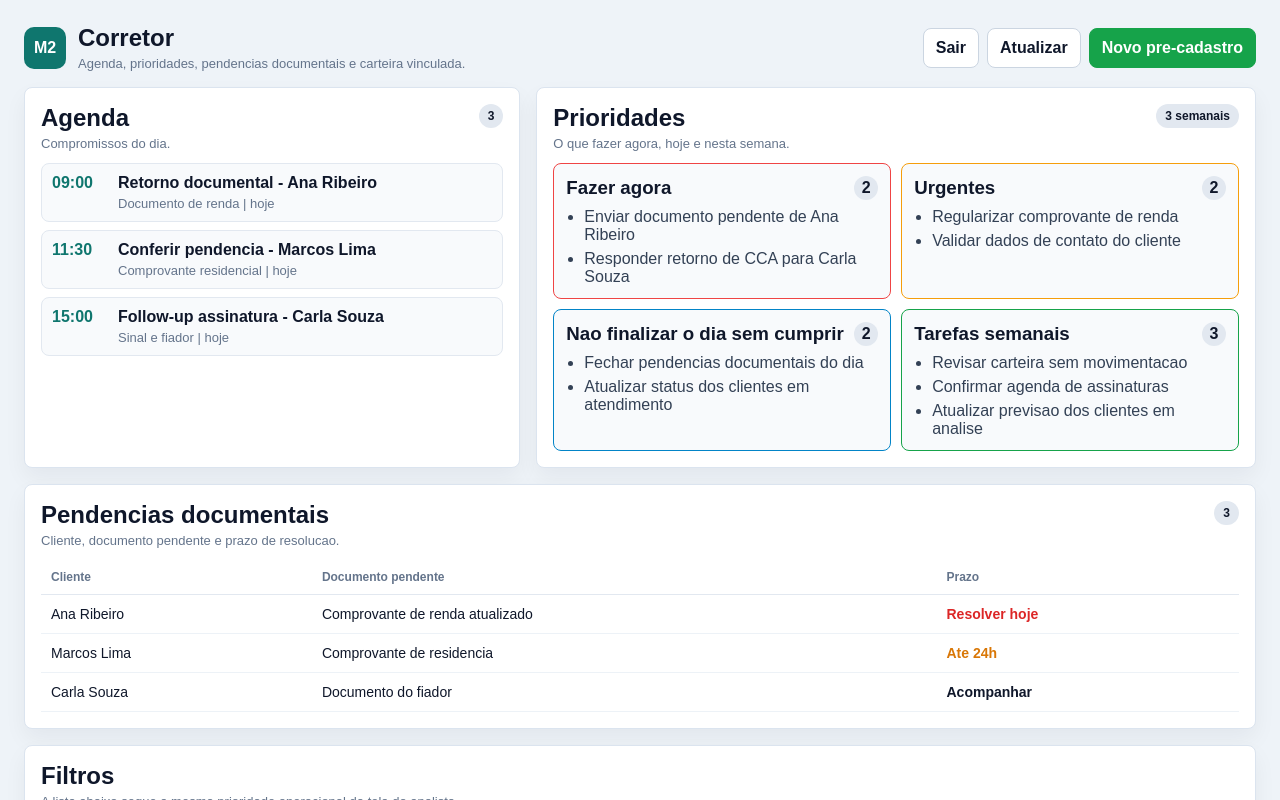
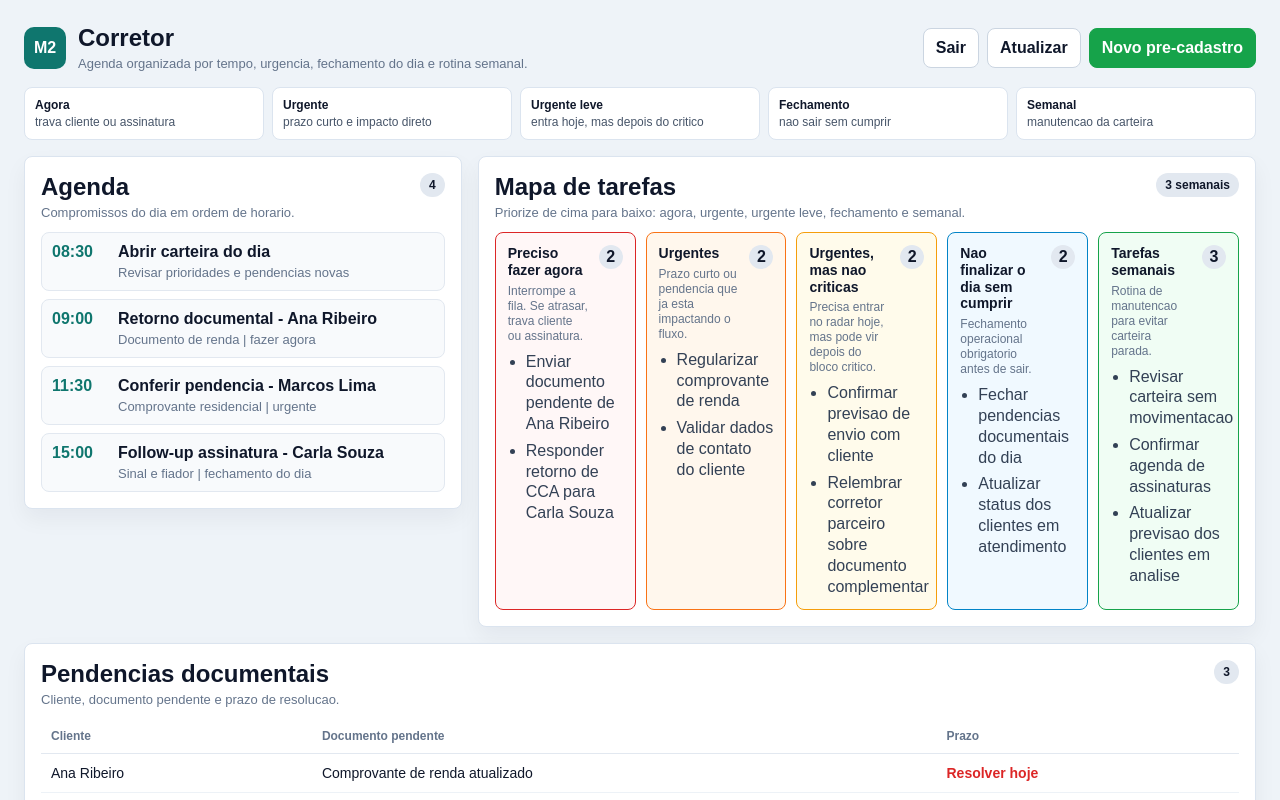
Before and after one commit to catsandygo-design/MAQ2-CREDITO, a Next.js app: page /corretor in a window 1280 px wide. Built offline with nearby package versions, Linux system fonts and the light colour scheme.

Commit message:
feat: refine broker time management agenda

```diff
--- a/src/app/corretor/page.tsx
+++ b/src/app/corretor/page.tsx
@@ -1,15 +1,47 @@
 const agenda = [
-  { time: '09:00', title: 'Retorno documental - Ana Ribeiro', meta: 'Documento de renda | hoje' },
-  { time: '11:30', title: 'Conferir pendencia - Marcos Lima', meta: 'Comprovante residencial | hoje' },
-  { time: '15:00', title: 'Follow-up assinatura - Carla Souza', meta: 'Sinal e fiador | hoje' },
+  { time: '08:30', title: 'Abrir carteira do dia', meta: 'Revisar prioridades e pendencias novas' },
+  { time: '09:00', title: 'Retorno documental - Ana Ribeiro', meta: 'Documento de renda | fazer agora' },
+  { time: '11:30', title: 'Conferir pendencia - Marcos Lima', meta: 'Comprovante residencial | urgente' },
+  { time: '15:00', title: 'Follow-up assinatura - Carla Souza', meta: 'Sinal e fiador | fechamento do dia' },
 ];
 
-const tasks = {
-  now: ['Enviar documento pendente de Ana Ribeiro', 'Responder retorno de CCA para Carla Souza'],
-  urgent: ['Regularizar comprovante de renda', 'Validar dados de contato do cliente'],
-  today: ['Fechar pendencias documentais do dia', 'Atualizar status dos clientes em atendimento'],
-  week: ['Revisar carteira sem movimentacao', 'Confirmar agenda de assinaturas', 'Atualizar previsao dos clientes em analise'],
-};
+const taskGroups = [
+  {
+    key: 'now',
+    title: 'Preciso fazer agora',
+    rule: 'Interrompe a fila. Se atrasar, trava cliente ou assinatura.',
+    tone: 'now',
+    items: ['Enviar documento pendente de Ana Ribeiro', 'Responder retorno de CCA para Carla Souza'],
+  },
+  {
+    key: 'critical',
+    title: 'Urgentes',
+    rule: 'Prazo curto ou pendencia que ja esta impactando o fluxo.',
+    tone: 'critical',
+    items: ['Regularizar comprovante de renda', 'Validar dados de contato do cliente'],
+  },
+  {
+    key: 'softUrgent',
+    title: 'Urgentes, mas nao criticas',
+    rule: 'Precisa entrar no radar hoje, mas pode vir depois do bloco critico.',
+    tone: 'soft-urgent',
+    items: ['Confirmar previsao de envio com cliente', 'Relembrar corretor parceiro sobre documento complementar'],
+  },
+  {
+    key: 'dayClose',
+    title: 'Nao finalizar o dia sem cumprir',
+    rule: 'Fechamento operacional obrigatorio antes de sair.',
+    tone: 'day-close',
+    items: ['Fechar pendencias documentais do dia', 'Atualizar status dos clientes em atendimento'],
+  },
+  {
+    key: 'week',
+    title: 'Tarefas semanais',
+    rule: 'Rotina de manutencao para evitar carteira parada.',
+    tone: 'week',
+    items: ['Revisar carteira sem movimentacao', 'Confirmar agenda de assinaturas', 'Atualizar previsao dos clientes em analise'],
+  },
+];
 
 const pendencias = [
   { cliente: 'Ana Ribeiro', documento: 'Comprovante de renda atualizado', prazo: 'Resolver hoje', tone: 'danger' },
@@ -24,11 +56,14 @@ const clientes = [
   { cliente: 'Beatriz Nunes', etapa: 'Assinatura', caixa: 'Conforme', agehab: 'Validado', prazo: 'OK', acao: 'Acompanhar assinatura' },
 ];
 
-function TaskBox({ title, items, tone }: { title: string; items: string[]; tone: string }) {
+function TaskBox({ title, rule, items, tone }: { title: string; rule: string; items: string[]; tone: string }) {
   return (
     <article className={`task-box ${tone}`}>
       <div className="task-head">
-        <h3>{title}</h3>
+        <div>
+          <h3>{title}</h3>
+          <p>{rule}</p>
+        </div>
         <span>{items.length}</span>
       </div>
       <ul>
@@ -41,6 +76,8 @@ function TaskBox({ title, items, tone }: { title: string; items: string[]; tone:
 }
 
 export default function CorretorPage() {
+  const totalWeeklyTasks = taskGroups.find((group) => group.key === 'week')?.items.length ?? 0;
+
   return (
     <main className="broker-page">
       <style>{`
@@ -61,23 +98,30 @@ export default function CorretorPage() {
         .top-actions { display: flex; gap: 8px; flex-wrap: wrap; }
         .btn { border: 1px solid #cbd5e1; background: white; border-radius: 8px; padding: 10px 12px; font-weight: 700; color: #0f172a; text-decoration: none; }
         .btn.primary { background: #16a34a; border-color: #16a34a; color: white; }
-        .grid-top { display: grid; grid-template-columns: 1fr 1.45fr; gap: 16px; }
+        .grid-top { display: grid; grid-template-columns: .9fr 1.6fr; gap: 16px; align-items: start; }
         .panel { background: white; border: 1px solid #dbe4ef; border-radius: 8px; padding: 16px; box-shadow: 0 10px 22px rgba(15,23,42,.05); }
         .panel-head { display: flex; justify-content: space-between; gap: 12px; align-items: flex-start; margin-bottom: 12px; }
-        .count { background: #e2e8f0; border-radius: 999px; padding: 5px 9px; font-size: 12px; font-weight: 800; }
+        .count { background: #e2e8f0; border-radius: 999px; padding: 5px 9px; font-size: 12px; font-weight: 800; white-space: nowrap; }
         .agenda-list { display: grid; gap: 8px; }
         .agenda-item { display: grid; grid-template-columns: 56px 1fr; gap: 10px; padding: 10px; border: 1px solid #e2e8f0; border-radius: 8px; background: #f8fafc; }
         .agenda-time { font-weight: 900; color: #0f766e; }
         .agenda-title { font-weight: 800; }
-        .task-grid { display: grid; grid-template-columns: repeat(2, minmax(0, 1fr)); gap: 10px; }
-        .task-box { border: 1px solid #e2e8f0; border-radius: 8px; padding: 12px; background: #f8fafc; }
-        .task-box.now { border-color: #ef4444; }
-        .task-box.urgent { border-color: #f59e0b; }
-        .task-box.today { border-color: #0284c7; }
-        .task-box.week { border-color: #16a34a; }
-        .task-head { display: flex; justify-content: space-between; align-items: center; margin-bottom: 8px; }
+        .task-grid { display: grid; grid-template-columns: repeat(5, minmax(0, 1fr)); gap: 10px; }
+        .task-box { border: 1px solid #e2e8f0; border-radius: 8px; padding: 12px; background: #f8fafc; min-width: 0; }
+        .task-box.now { border-color: #dc2626; background: #fff7f7; }
+        .task-box.critical { border-color: #f97316; background: #fff7ed; }
+        .task-box.soft-urgent { border-color: #f59e0b; background: #fffbeb; }
+        .task-box.day-close { border-color: #0284c7; background: #f0f9ff; }
+        .task-box.week { border-color: #16a34a; background: #f0fdf4; }
+        .task-head { display: flex; justify-content: space-between; align-items: flex-start; gap: 10px; margin-bottom: 8px; }
+        .task-head h3 { font-size: 14px; line-height: 1.2; }
+        .task-head p { color: #64748b; font-size: 12px; margin-top: 5px; line-height: 1.25; }
         .task-head span { min-width: 24px; height: 24px; border-radius: 999px; background: #e2e8f0; display: grid; place-items: center; font-weight: 900; }
         ul { margin: 0; padding-left: 18px; color: #334155; display: grid; gap: 6px; }
+        li { line-height: 1.3; }
+        .method-strip { display: grid; grid-template-columns: repeat(5, minmax(0, 1fr)); gap: 8px; }
+        .method-chip { border: 1px solid #dbe4ef; border-radius: 8px; padding: 10px; background: white; font-size: 12px; color: #475569; }
+        .method-chip strong { display: block; color: #0f172a; margin-bottom: 3px; }
         .docs-table, .client-table { width: 100%; border-collapse: collapse; }
         th { text-align: left; font-size: 12px; color: #64748b; border-bottom: 1px solid #e2e8f0; padding: 10px; }
         td { border-bottom: 1px solid #edf2f7; padding: 11px 10px; font-size: 14px; }
@@ -92,7 +136,8 @@ export default function CorretorPage() {
         .pill.bad { background: #fee2e2; color: #991b1b; }
         .pill.warn { background: #fef3c7; color: #92400e; }
         .pill.ok { background: #dcfce7; color: #166534; }
-        @media (max-width: 900px) { .grid-top, .task-grid, .filters { grid-template-columns: 1fr; } .broker-top { align-items: flex-start; flex-direction: column; } }
+        @media (max-width: 1200px) { .task-grid, .method-strip { grid-template-columns: repeat(2, minmax(0, 1fr)); } .grid-top { grid-template-columns: 1fr; } }
+        @media (max-width: 900px) { .task-grid, .method-strip, .filters { grid-template-columns: 1fr; } .broker-top { align-items: flex-start; flex-direction: column; } }
       `}</style>
 
       <div className="broker-shell">
@@ -101,7 +146,7 @@ export default function CorretorPage() {
             <div className="broker-mark">M2</div>
             <div>
               <h1>Corretor</h1>
-              <p className="muted">Agenda, prioridades, pendencias documentais e carteira vinculada.</p>
+              <p className="muted">Agenda organizada por tempo, urgencia, fechamento do dia e rotina semanal.</p>
             </div>
           </div>
           <nav className="top-actions" aria-label="Acoes do corretor">
@@ -111,12 +156,20 @@ export default function CorretorPage() {
           </nav>
         </header>
 
+        <section className="method-strip" aria-label="Metodo de organizacao do corretor">
+          <div className="method-chip"><strong>Agora</strong>trava cliente ou assinatura</div>
+          <div className="method-chip"><strong>Urgente</strong>prazo curto e impacto direto</div>
+          <div className="method-chip"><strong>Urgente leve</strong>entra hoje, mas depois do critico</div>
+          <div className="method-chip"><strong>Fechamento</strong>nao sair sem cumprir</div>
+          <div className="method-chip"><strong>Semanal</strong>manutencao da carteira</div>
+        </section>
+
         <section className="grid-top">
           <div className="panel">
             <div className="panel-head">
               <div>
                 <h2>Agenda</h2>
-                <p className="muted">Compromissos do dia.</p>
+                <p className="muted">Compromissos do dia em ordem de horario.</p>
               </div>
               <span className="count">{agenda.length}</span>
             </div>
@@ -136,16 +189,15 @@ export default function CorretorPage() {
           <div className="panel">
             <div className="panel-head">
               <div>
-                <h2>Prioridades</h2>
-                <p className="muted">O que fazer agora, hoje e nesta semana.</p>
+                <h2>Mapa de tarefas</h2>
+                <p className="muted">Priorize de cima para baixo: agora, urgente, urgente leve, fechamento e semanal.</p>
               </div>
-              <span className="count">{tasks.week.length} semanais</span>
+              <span className="count">{totalWeeklyTasks} semanais</span>
             </div>
             <div className="task-grid">
-              <TaskBox title="Fazer agora" items={tasks.now} tone="now" />
-              <TaskBox title="Urgentes" items={tasks.urgent} tone="urgent" />
-              <TaskBox title="Nao finalizar o dia sem cumprir" items={tasks.today} tone="today" />
-              <TaskBox title="Tarefas semanais" items={tasks.week} tone="week" />
+              {taskGroups.map((group) => (
+                <TaskBox key={group.key} title={group.title} rule={group.rule} items={group.items} tone={group.tone} />
+              ))}
             </div>
           </div>
         </section>
```
